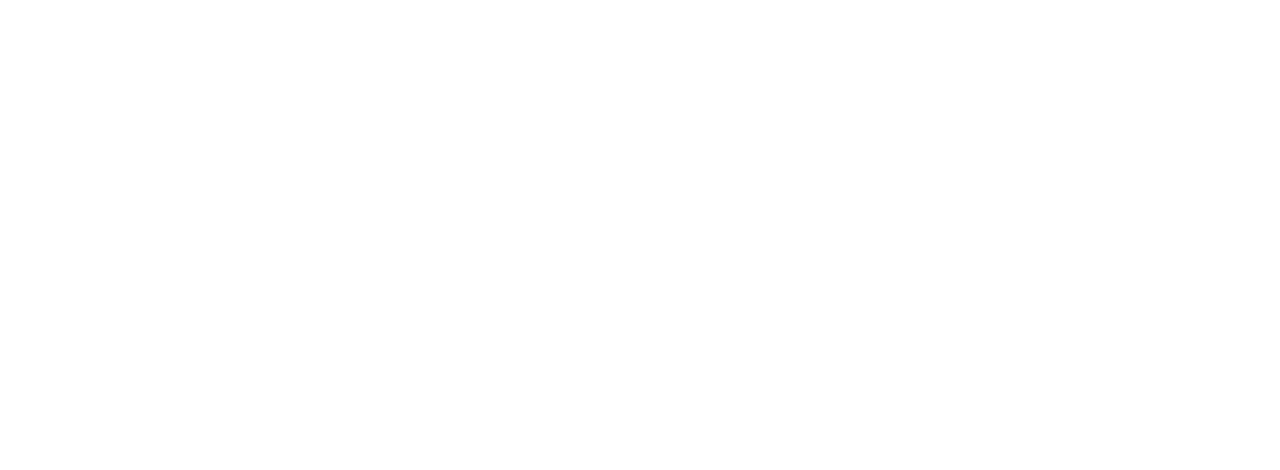
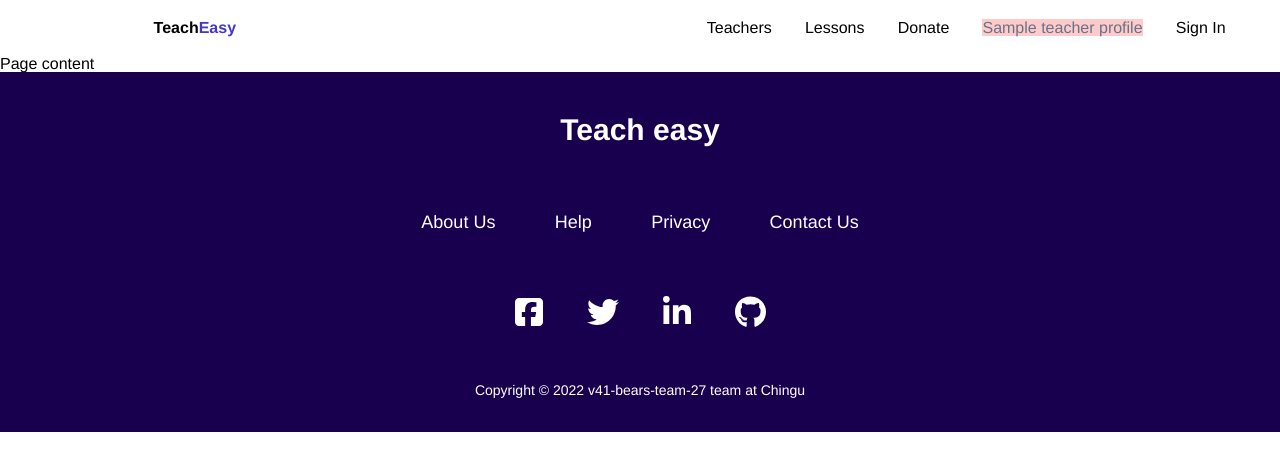
Before and after one commit to chingu-voyages/Teach-Easy, a React (Vite) app in the folder frontend/: page /sampleTeacherProfile in a window 1280 px wide. Before the commit this address had no page. Shown: the top 470 px of the page. Built offline with nearby package versions, Linux system fonts and the light colour scheme.

Commit message:
add teacher profile page structure

```diff
--- a/frontend/src/App.jsx
+++ b/frontend/src/App.jsx
@@ -3,6 +3,7 @@
 import SignupTeacher from './components/signup/signupTeacher';
 import SignupStudent from './components/signup/signupStudent';
 import SignIn from './components/signup/SignIn';
+import TeacherProfile from './components/teacherProfile/teacherProfile';
 
 function App() {
   return (
@@ -13,6 +14,7 @@
           <Route path="/login" element={<SignIn />} />
           <Route path="/signup-teacher" element={<SignupTeacher />} />
           <Route path="/signup-student" element={<SignupStudent />} />
+          <Route path="/sampleTeacherProfile" element={<TeacherProfile />} />
         </Routes>
       </Router>
     </div>
--- /dev/null
+++ b/frontend/src/components/TeacherProfile/TeacherProfile.jsx
@@ -0,0 +1,15 @@
+import React from 'react';
+import TopNavbar from '../TopNavbar/TopNavbar';
+import Footer from '../Footer/Footer';
+
+const TeacherProfile = () => {
+  return (
+    <>
+      <TopNavbar />
+      <div>Page content</div>
+      <Footer />
+    </>
+  );
+};
+
+export default TeacherProfile;
--- a/frontend/src/components/TopNavbar/TopNavbar.jsx
+++ b/frontend/src/components/TopNavbar/TopNavbar.jsx
@@ -28,6 +28,15 @@
           <div>Teachers</div>
           <div>Lessons</div>
           <div>Donate</div>
+          {/* TODO: remove when profile is accessible from dashboard or search */}
+          <div>
+            <Link
+              to="/sampleTeacherProfile"
+              className="text-slate-500 bg-red-200"
+            >
+              Sample teacher profile
+            </Link>
+          </div>
           <div>
             <Link to="/login">Sign In</Link>
           </div>
@@ -56,6 +65,12 @@
             <li>Teachers</li>
             <li>Lessons</li>
             <li>Donate</li>
+            {/* TODO: remove when profile is accessible from dashboard or search */}
+            <li>
+              <Link to="/sampleTeacherProfile" className="bg-red-200">
+                Sample teacher profile
+              </Link>
+            </li>
             <li>
               <Link to="/signin" onClick={closeMenu}>
                 Sign In
```
